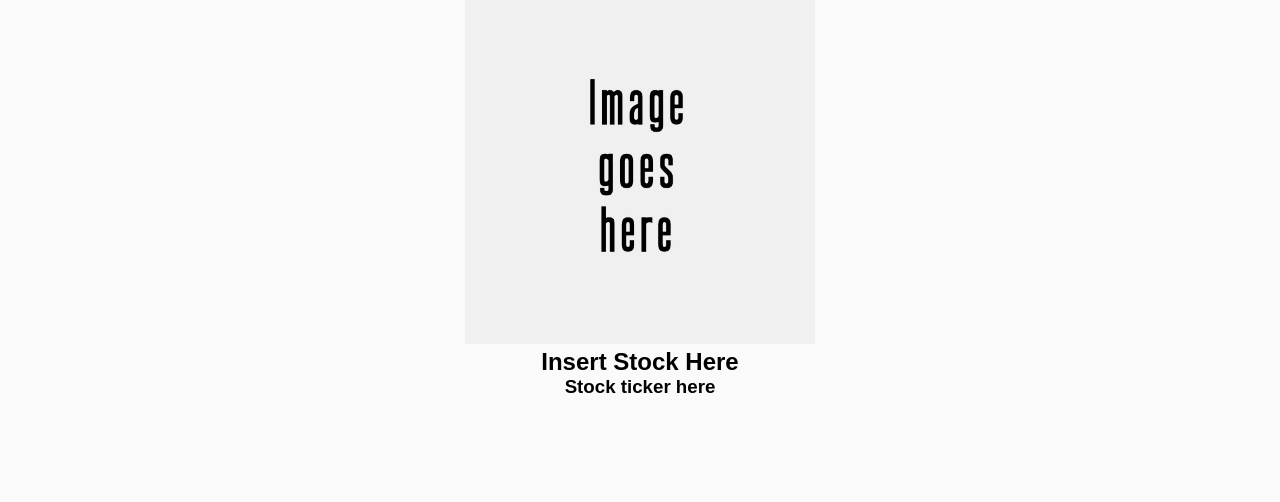
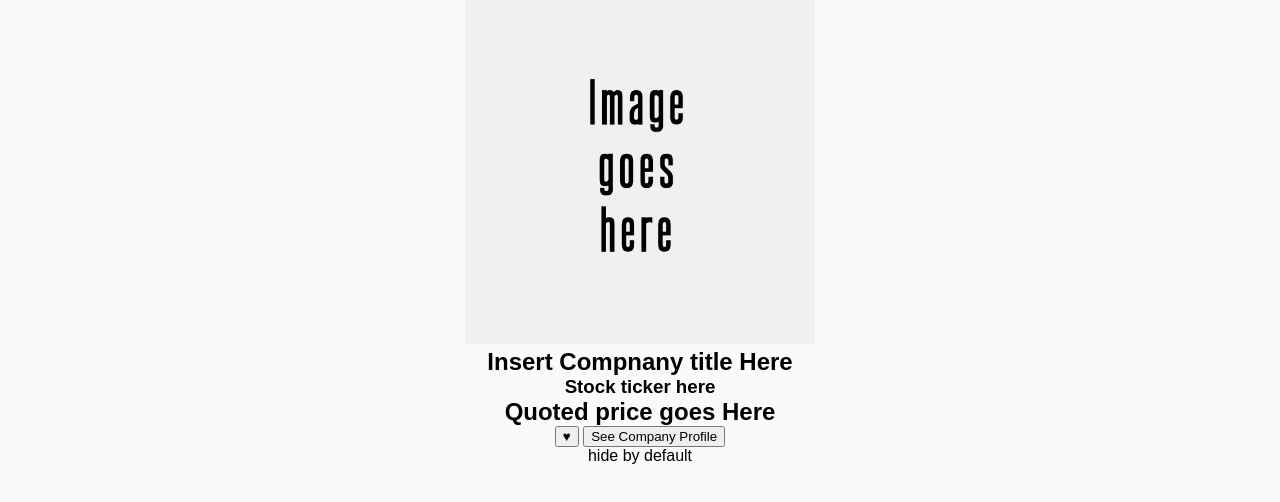
Before and after one commit to J-Schlueter/phase-1-Project-Pace-Schlueter, a plain HTML site: page index.html in a window 1280 px wide. Shown: the part 248-750 px from the top of the page. Drawn offline with Linux system fonts and the light colour scheme; files whose address does not match are found by name.

Commit message:
HTML structure complete

```diff
--- a/index.html
+++ b/index.html
@@ -25,8 +25,12 @@
   <!-- Stock Details -->
   <div id="Stock-detail">
     <img class="detail-image" src="Assets/image-placeholder.jpg" alt="Insert Name Here" />
-    <h2 class="company-name">Insert Stock Here</h2>
+    <h2 class="company-name">Insert Compnany title Here</h2>
     <h3 class="company ticker">Stock ticker here</h3>
+    <h2 class="quote-price">Quoted price goes Here</h2>
+    <button id="like-button" class="like-button">♥</button>
+    <button class="profile-button">See Company Profile</button>
+    <p class="company-bio">hide by default</p>
 
   </div>
 
--- a/index.js
+++ b/index.js
@@ -0,0 +1,2 @@
+// api key 8wL6E8iXNf1JvxVu9NoYPCeIVaZ7qJpgGCu46QdQ
+// "https://api.stockdata.org/v1/data/quote?symbols=AAPL%2C&api_token=8wL6E8iXNf1JvxVu9NoYPCeIVaZ7qJpgGCu46QdQ"
--- a/styles.css
+++ b/styles.css
@@ -31,6 +31,7 @@
   #stock-menu img {
     flex: 0 1 auto;
     height: 150px;
+    width: 150px;
     margin-right: 0.5rem;
     cursor: pointer;
   }
```
